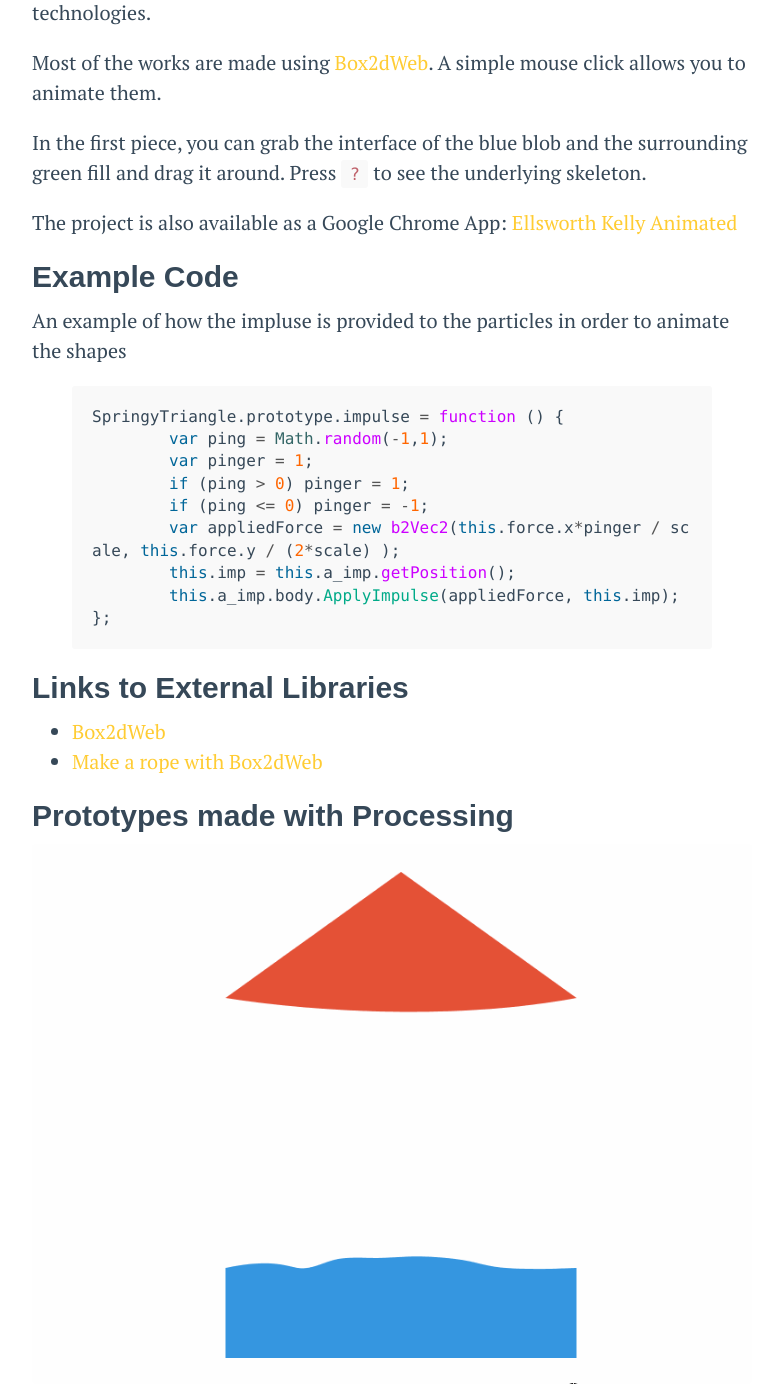
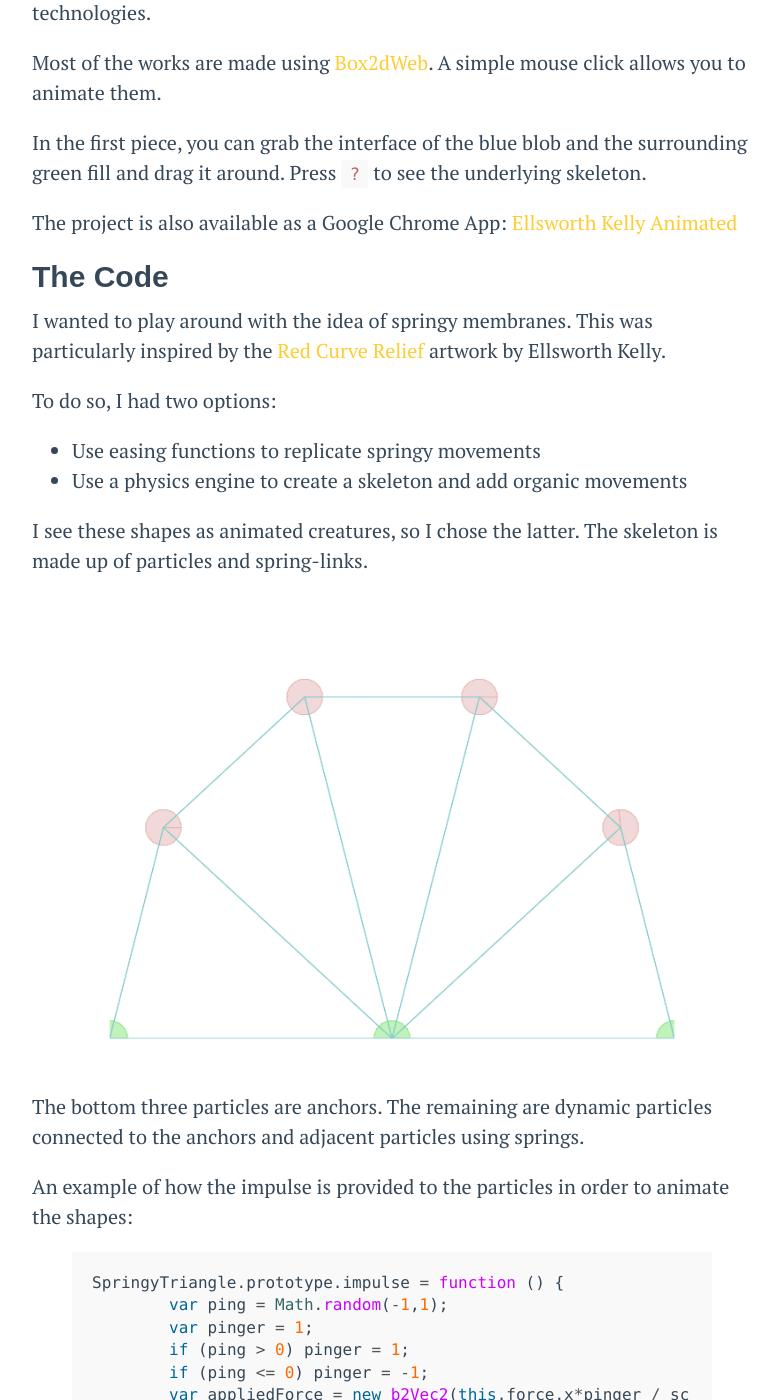
Before and after one commit to winkerVSbecks/le-blog, a Jekyll site: the page built from _posts/2014-03-24-ellsworth-kelly-animated.md, in a window 1280 px wide and 1400 px high, scrolled down 2090 px. Shown: the whole window, without its empty margins (248-1026 px from the left). Built offline with Jekyll 4.4.1, drawn with Linux system fonts in a browser that asks for light colours; Markdown is read by kramdown in place of the engine named in the settings; some of the changed text lies outside the part shown.

Commit message:
updates to ellsworth kelly animated and analytics

```diff
--- a/_includes/head.html
+++ b/_includes/head.html
@@ -4,6 +4,11 @@
 
   <!-- Enable responsiveness on mobile devices-->
   <meta name="viewport" content="width=device-width, initial-scale=1.0, maximum-scale=1">
+
+  <meta content="An outlet for my experiments in CSS, webGL, canvas, angularJS, javascript, generative art and design." name="description">
+  <meta content="An outlet for my experiments in CSS, webGL, canvas, angularJS, javascript, generative art and design." name="og:description">
+  <meta content="varun vachhar, finder of new ways to confuse myself" name="og:title">
+  <meta content="varun.ca" name="og:site_name">
 
   <title>
     {% if page.title == "Home" %}
--- a/_layouts/default.html
+++ b/_layouts/default.html
@@ -26,5 +26,15 @@
       </div>
     </div>
 
+    <script>
+      (function(i,s,o,g,r,a,m){i['GoogleAnalyticsObject']=r;i[r]=i[r]||function(){
+      (i[r].q=i[r].q||[]).push(arguments)},i[r].l=1*new Date();a=s.createElement(o),
+      m=s.getElementsByTagName(o)[0];a.async=1;a.src=g;m.parentNode.insertBefore(a,m)
+      })(window,document,'script','//www.google-analytics.com/analytics.js','ga');
+
+      ga('create', 'UA-22315045-9', 'auto');
+      ga('send', 'pageview');
+    </script>
+
   </body>
 </html>
--- a/_posts/2014-03-24-ellsworth-kelly-animated.md
+++ b/_posts/2014-03-24-ellsworth-kelly-animated.md
@@ -30,8 +30,21 @@
 
 The project is also available as a Google Chrome App: [Ellsworth Kelly Animated](https://chrome.google.com/webstore/detail/ellsworth-kelly-animated/mhgohnogimfoohafafblgpgonabjhlal)
 
-## Example Code
-An example of how the impluse is provided to the particles in order to animate the shapes
+## The Code
+I wanted to play around with the idea of springy membranes. This was particularly inspired by the [Red Curve Relief](http://1.bp.blogspot.com/-h8vIARrJHTI/TVgr1IHdJbI/AAAAAAAADZM/eF_8iRYRX08/s1600/43b6c106.jpg) artwork by Ellsworth Kelly.
+
+To do so, I had two options:
+
+- Use easing functions to replicate springy movements
+- Use a physics engine to create a skeleton and add organic movements
+
+I see these shapes as animated creatures, so I chose the latter. The skeleton is made up of particles and spring-links.
+
+![](/public/img/skeleton.png)
+
+The bottom three particles are anchors. The remaining are dynamic particles connected to the anchors and adjacent particles using springs.
+
+An example of how the impulse is provided to the particles in order to animate the shapes:
 
 {% highlight js %}
 SpringyTriangle.prototype.impulse = function () {
@@ -45,12 +58,12 @@
 };
 {% endhighlight %}
 
-## Links to External Libraries
-- [Box2dWeb](https://code.google.com/p/box2dweb/)
-- [Make a rope with Box2dWeb](http://www.binarytides.com/make-rope-box2d-javascript/)
+The other pieces used similar ideas of node based skeleton with an overlaid  shape. I explain the process behind each piece in more detail on the [project site](https://devart.withgoogle.com/#/project/18198727).
 
-## Prototypes made with Processing
+## Early Prototypes Made with Processing
 
 ![](/public/img/springywavybox.gif)
 
 ![](/public/img/springytriangles.gif)
+
+![](/public/img/manypolygons.gif)
```
Also changed, not shown: other parts of _posts/2014-03-24-ellsworth-kelly-animated.md (+1 -1 lines), public/img/manypolygons.gif (added), public/img/skeleton.png (added).
